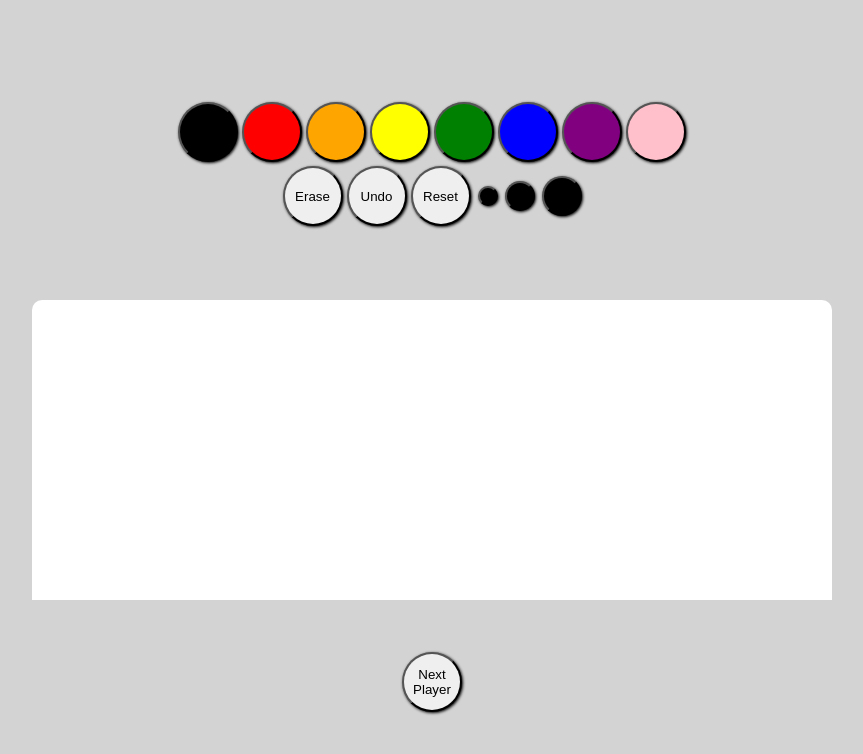
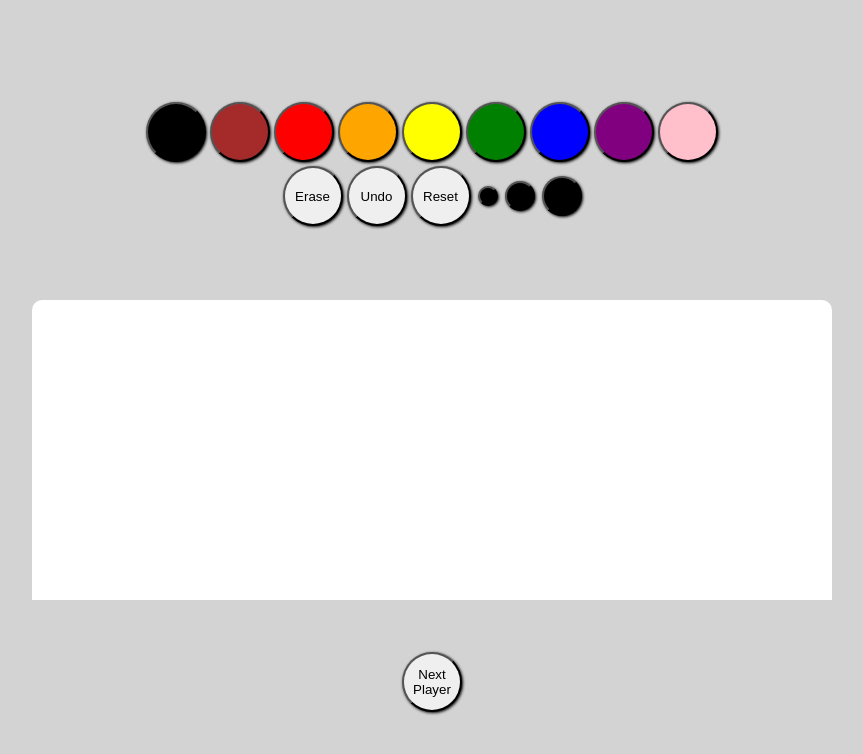
Before and after one commit to elizasohn/exquisite-corpse, a React (Create React App) app: page / in a window 1280 px wide. Shown: the top 754 px of the page, without its empty margins (208-1071 px from the left). Built offline with nearby package versions, Linux system fonts and the light colour scheme.

Commit message:
add brown color button

```diff
--- a/src/App.css
+++ b/src/App.css
@@ -88,6 +88,10 @@ button {
   background-color: black;
 }
 
+.brown {
+  background-color: brown;
+}
+
 .red {
   background-color: red;
 }
--- a/src/App.js
+++ b/src/App.js
@@ -255,6 +255,7 @@ class App extends React.Component {
         <div className="toolbar">
           <div className="colors">
             <button className="black" onClick={() => this.handleColorChange("black")}></button>
+            <button className="brown" onClick={() => this.handleColorChange("#754400")}></button>
             <button className="red" onClick={() => this.handleColorChange("red")}></button>
             <button className="orange" onClick={() => this.handleColorChange("orange")}></button>
             <button className="yellow" onClick={() => this.handleColorChange("yellow")}></button>
```
